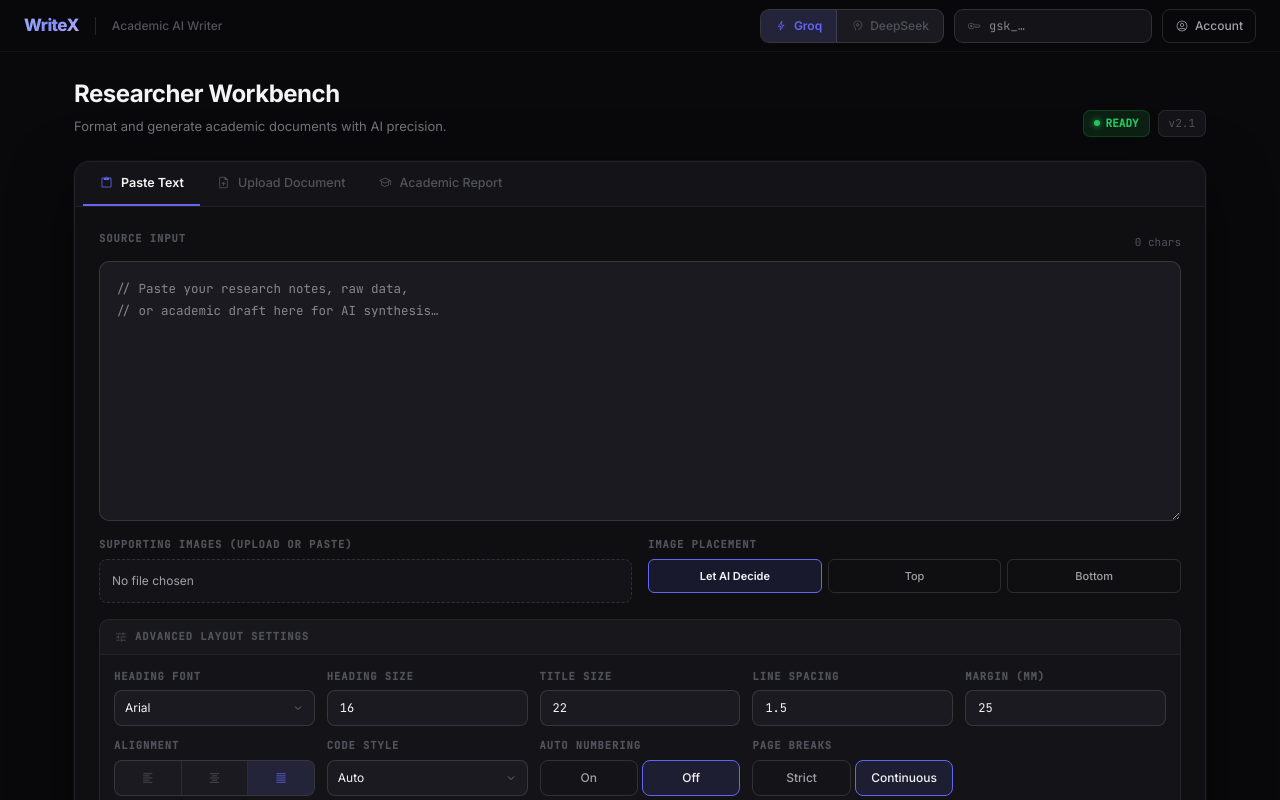
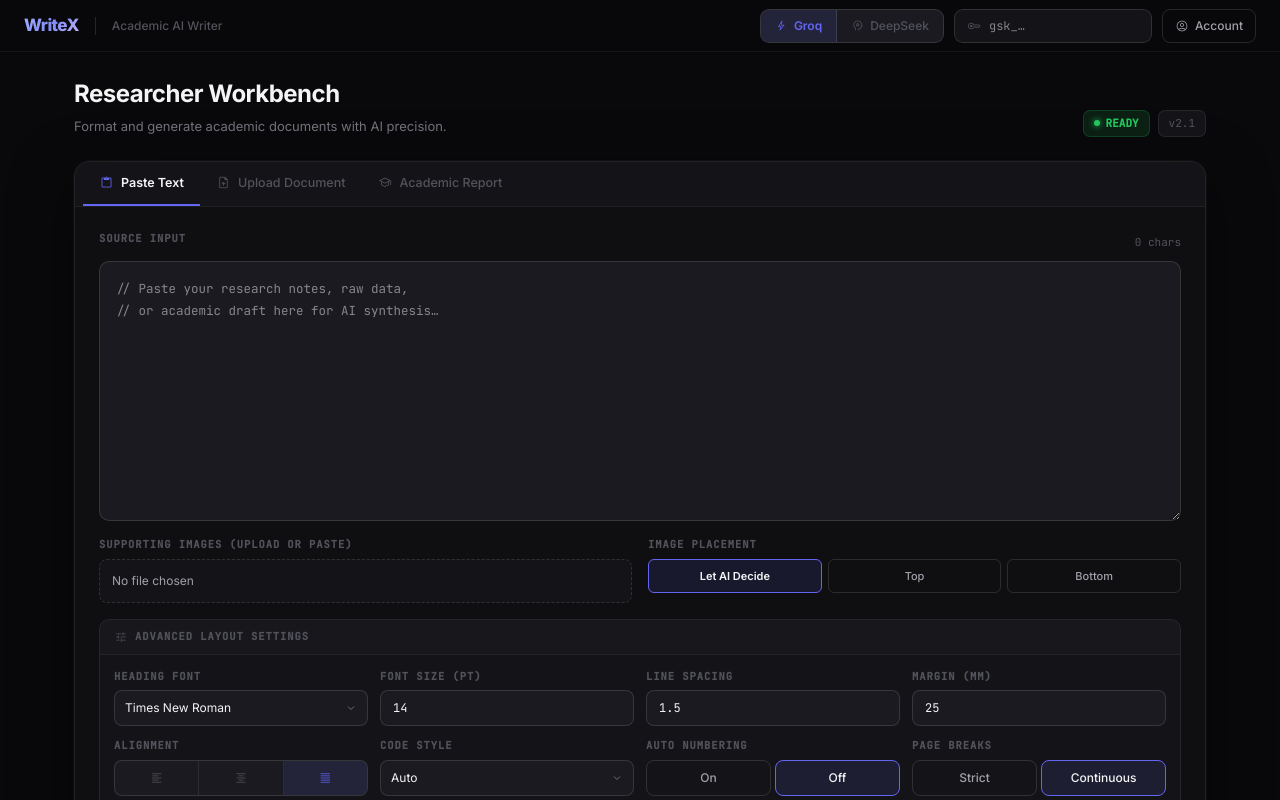
Before and after one commit to abhijitsvsk/WRITEX, a Next.js app in the folder frontend/: page / in a window 1280 px wide. Shown: the top 800 px of the page. Built offline with nearby package versions, Linux system fonts and the light colour scheme.

Commit message:
Revert "feat: add title size configuration to advanced layout settings"
This reverts commit 4b94281477997192071e7267be5fe9c441d8c41a.

```diff
--- a/frontend/src/app/page.tsx
+++ b/frontend/src/app/page.tsx
@@ -150,9 +150,8 @@ export default function Home() {
 
   const [text, setText] = useState("");
   const [file, setFile] = useState<File|null>(null);
-  const [hFont, setHFont] = useState("Arial");
-  const [hSize, setHSize] = useState("16");
-  const [tSize, setTSize] = useState("22");
+  const [hFont, setHFont] = useState("Times New Roman");
+  const [hSize, setHSize] = useState("14");
   const [spacing, setSpacing] = useState("1.5");
   const [margin, setMargin] = useState("25");
   const [cAlign, setCAlign] = useState("Justify");
@@ -196,7 +195,6 @@ export default function Home() {
       fd.append("style_name", "Academic");
       fd.append("style_config", JSON.stringify({
         margin_inches: +margin / 25.4, heading_font: hFont, heading_size_pt: +hSize,
-        title_size_pt: +tSize,
         heading_bold: true, chapter_alignment: cAlign, subheading_alignment: cAlign,
         content_font: "Times New Roman", content_size_pt: 12, content_alignment: cAlign,
         line_spacing: +spacing, space_before_pt: 0, space_after_pt: 0,
@@ -519,7 +517,7 @@ export default function Home() {
                   </div>
                 </div>
                 <AdvancedLayout {...{
-                  hFont,setHFont,hSize,setHSize,tSize,setTSize,spacing,setSpacing,margin,setMargin,
+                  hFont,setHFont,hSize,setHSize,spacing,setSpacing,margin,setMargin,
                   cAlign,setCAlign,codeLang,setCodeLang,
                   autoNumbering,setAutoNumbering,continuousSections,setContinuousSections
                 }} />
@@ -532,7 +530,7 @@ export default function Home() {
               <div style={{ display: "flex", flexDirection: "column", gap: 16 }}>
                 <Dropzone file={file} onFile={setFile} accept=".txt,.pdf,.docx" label="Drop your document (PDF, DOCX, TXT)" />
                 <AdvancedLayout {...{
-                  hFont,setHFont,hSize,setHSize,tSize,setTSize,spacing,setSpacing,margin,setMargin,
+                  hFont,setHFont,hSize,setHSize,spacing,setSpacing,margin,setMargin,
                   cAlign,setCAlign,codeLang,setCodeLang,
                   autoNumbering,setAutoNumbering,continuousSections,setContinuousSections
                 }} />
@@ -916,7 +914,7 @@ function GenerateButton({ loading, label, onClick }: { loading: boolean; label:
 }
 
 const AdvancedLayout = ({
-  hFont, setHFont, hSize, setHSize, tSize, setTSize, spacing, setSpacing, margin, setMargin,
+  hFont, setHFont, hSize, setHSize, spacing, setSpacing, margin, setMargin,
   cAlign, setCAlign, codeLang, setCodeLang, autoNumbering, setAutoNumbering,
   continuousSections, setContinuousSections
 }: any) => {
@@ -926,15 +924,12 @@ const AdvancedLayout = ({
         <Icon name="tune" size={14} color={C.textMuted} />
         <span style={{ fontSize: 10.5, fontWeight: 600, color: C.textMuted, textTransform: "uppercase", letterSpacing: "0.09em", fontFamily: "'JetBrains Mono', monospace" }}>Advanced Layout Settings</span>
       </div>
-      <div style={{ padding: 14, display: "grid", gridTemplateColumns: "repeat(5, 1fr)", gap: 12 }}>
+      <div style={{ padding: 14, display: "grid", gridTemplateColumns: "repeat(4, 1fr)", gap: 12 }}>
         <div><Label>Heading Font</Label>
           <Select value={hFont} onChange={setHFont} options={["Times New Roman","Arial","Calibri","Helvetica","Georgia"]} />
         </div>
-        <div><Label>Heading Size</Label>
+        <div><Label>Font Size (pt)</Label>
           <Input value={hSize} onChange={setHSize} type="number" mono />
-        </div>
-        <div><Label>Title Size</Label>
-          <Input value={tSize} onChange={setTSize} type="number" mono />
         </div>
         <div><Label>Line Spacing</Label>
           <Input value={spacing} onChange={setSpacing} type="number" mono />
```
Also changed, not shown: 1 other file (tests, documents, lock files or other folders).
